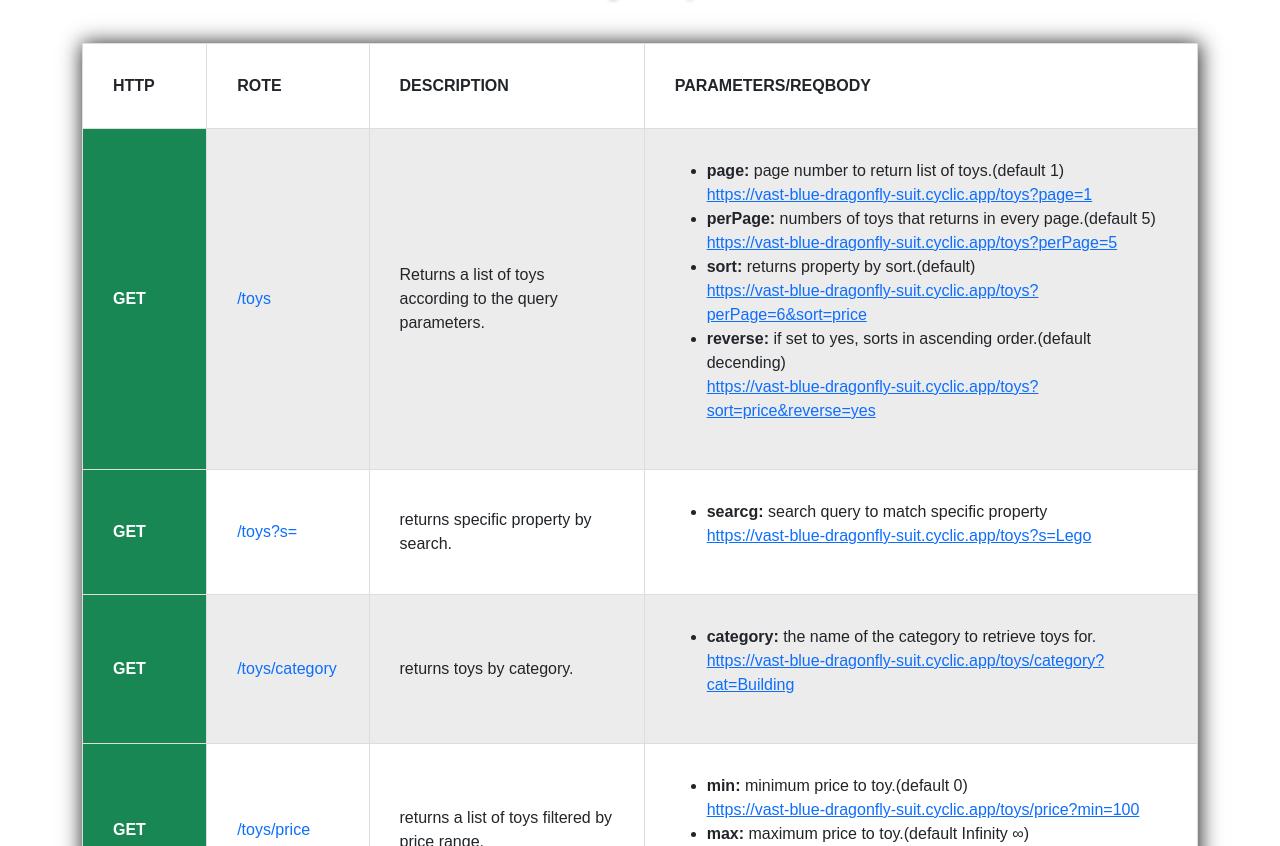
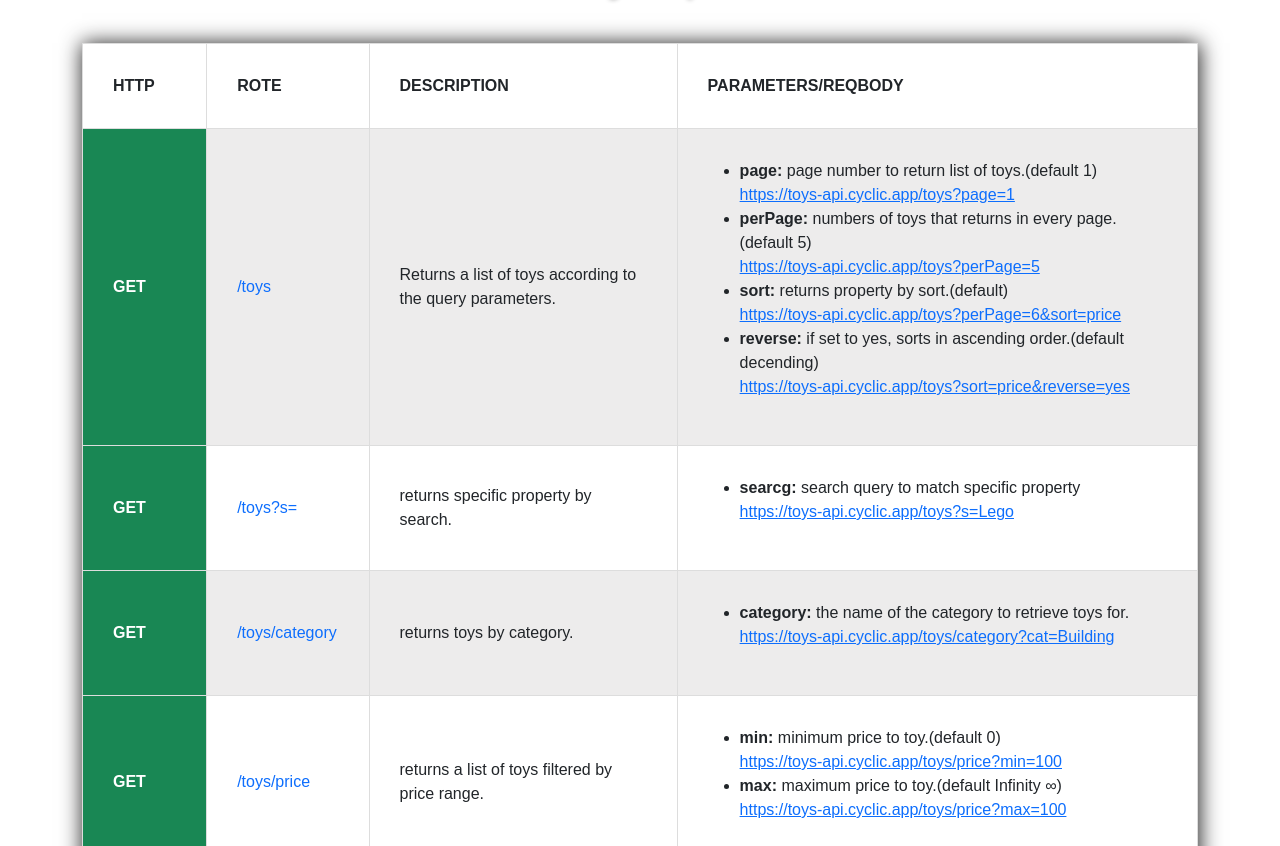
Before and after one commit to lidorAvisar/toys_project, a website: page public/index.html in a window 1280 px wide. Shown: the part 101-947 px from the top of the page. Drawn offline with nearby package versions, Linux system fonts and the light colour scheme.

Commit message:
Add files via upload

```diff
--- a/public/index.html
+++ b/public/index.html
@@ -48,21 +48,21 @@
             <li>
               <span class="fw-bolder">page: </span>page number to return list
               of toys.(default 1)<br /><a href="
-              https://vast-blue-dragonfly-suit.cyclic.app/toys?page=1">
-              https://vast-blue-dragonfly-suit.cyclic.app/toys?page=1</a>
+              https://toys-api.cyclic.app/toys?page=1">
+              https://toys-api.cyclic.app/toys?page=1</a>
             </li>
             <li>
               <span class="fw-bolder">perPage: </span>numbers of toys that
               returns in every page.(default 5)<br /><a href="
-              https://vast-blue-dragonfly-suit.cyclic.app/toys?perPage=5">https://vast-blue-dragonfly-suit.cyclic.app/toys?perPage=5</a>
+              https://toys-api.cyclic.app/toys?perPage=5">https://toys-api.cyclic.app/toys?perPage=5</a>
             </li>
             <li>
               <span class="fw-bolder">sort: </span>returns property by
-              sort.(default)<br /><a href="https://vast-blue-dragonfly-suit.cyclic.app/toys?perPage=6&sort=price">https://vast-blue-dragonfly-suit.cyclic.app/toys?perPage=6&sort=price</a>
+              sort.(default)<br /><a href="https://toys-api.cyclic.app/toys?perPage=6&sort=price">https://toys-api.cyclic.app/toys?perPage=6&sort=price</a>
             </li>
             <li>
               <span class="fw-bolder">reverse: </span>if set to yes, sorts in
-              ascending order.(default decending)<br /><a href="https://vast-blue-dragonfly-suit.cyclic.app/toys?sort=price&reverse=yes">https://vast-blue-dragonfly-suit.cyclic.app/toys?sort=price&reverse=yes</a>
+              ascending order.(default decending)<br /><a href="https://toys-api.cyclic.app/toys?sort=price&reverse=yes">https://toys-api.cyclic.app/toys?sort=price&reverse=yes</a>
             </li>
           </ul>
         </td>
@@ -75,7 +75,7 @@
           <ul>
             <li>
               <span class="fw-bolder">searcg: </span> search query to match
-              specific property<br /><a href="https://vast-blue-dragonfly-suit.cyclic.app/toys?s=Lego">https://vast-blue-dragonfly-suit.cyclic.app/toys?s=Lego</a>
+              specific property<br /><a href="https://toys-api.cyclic.app/toys?s=Lego">https://toys-api.cyclic.app/toys?s=Lego</a>
             </li>
           </ul>
         </td>
@@ -88,7 +88,7 @@
           <ul>
             <li>
               <span class="fw-bolder">category: </span>the name of the
-              category to retrieve toys for.<br /><a href="https://vast-blue-dragonfly-suit.cyclic.app/toys/category?cat=Building">https://vast-blue-dragonfly-suit.cyclic.app/toys/category?cat=Building</a>
+              category to retrieve toys for.<br /><a href="https://toys-api.cyclic.app/toys/category?cat=Building">https://toys-api.cyclic.app/toys/category?cat=Building</a>
             </li>
           </ul>
         </td>
@@ -101,11 +101,11 @@
           <ul>
             <li>
               <span class="fw-bolder">min: </span>minimum price to
-              toy.(default 0)<br /><a href="https://vast-blue-dragonfly-suit.cyclic.app/toys/price?min=100">https://vast-blue-dragonfly-suit.cyclic.app/toys/price?min=100</a>
+              toy.(default 0)<br /><a href="https://toys-api.cyclic.app/toys/price?min=100">https://toys-api.cyclic.app/toys/price?min=100</a>
             </li>
             <li>
               <span class="fw-bolder">max: </span>maximum price to
-              toy.(default Infinity ∞)<br /><a href="https://vast-blue-dragonfly-suit.cyclic.app/toys/price?max=100">https://vast-blue-dragonfly-suit.cyclic.app/toys/price?max=100</a>
+              toy.(default Infinity ∞)<br /><a href="https://toys-api.cyclic.app/toys/price?max=100">https://toys-api.cyclic.app/toys/price?max=100</a>
             </li>
           </ul>
         </td>
@@ -117,7 +117,7 @@
         <td>
           <ul>
             <li>
-              <span class="fw-bolder">id: </span>get a toy by his id.<br /><a href="https://vast-blue-dragonfly-suit.cyclic.app/toys/single/64590ce646e0fdeb4ac6e917">https://vast-blue-dragonfly-suit.cyclic.app/toys/single/64590ce646e0fdeb4ac6e917</a>
+              <span class="fw-bolder">id: </span>get a toy by his id.<br /><a href="https://toys-api.cyclic.app/toys/single/64590ce646e0fdeb4ac6e917">https://toys-api.cyclic.app/toys/single/64590ce646e0fdeb4ac6e917</a>
             </li>
           </ul>
         </td>
```
